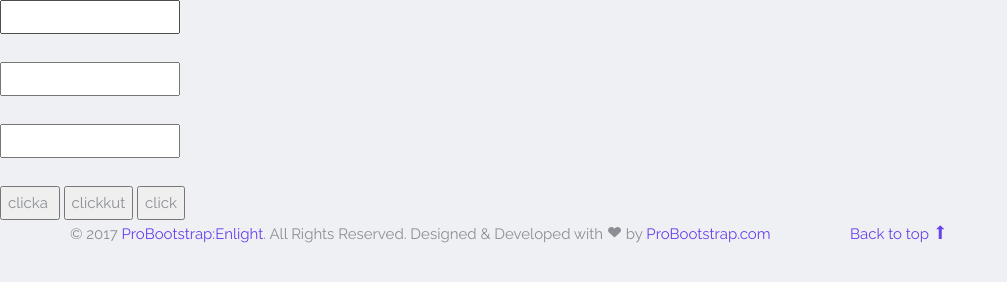
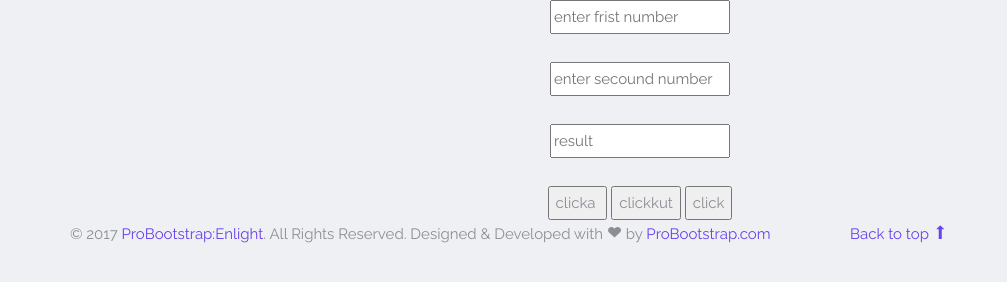
Before and after one commit to priyanshu7720/college2, a plain HTML site: page index.html in a window 1280 px wide. Shown: the whole page, without its empty margins (0-1007 px from the left). Drawn offline with Linux system fonts and the light colour scheme; files whose address does not match are found by name.

Commit message:
Update index.html

```diff
--- a/index.html
+++ b/index.html
@@ -55,17 +55,18 @@
             document.getElementById("a3").value=c;
         }
     </script>
+    <center>
 <form >
 
-<input type="text" id="a1" ><br><br>
-<input type="text" id="a2" ><br><br>
-<input type="text" id="a3"><br><br>
+<input type="text" id="a1" placeholder="enter frist number" ><br><br>
+<input type="text" id="a2" placeholder="enter secound number" ><br><br>
+<input type="text" id="a3" placeholder="result" onlyreadable><br><br>
 <input type="button" value="clicka " onclick="akku()" >
 <input type="button" value="clickkut" onclick="kuttiy()" >
 <button id="a6" onclick="kuttiya()">click</button>
 </form>
             <!-- mera code start -->
-
+   </center>
 
         <div class="probootstrap-copyright">
           <div class="container">
```
